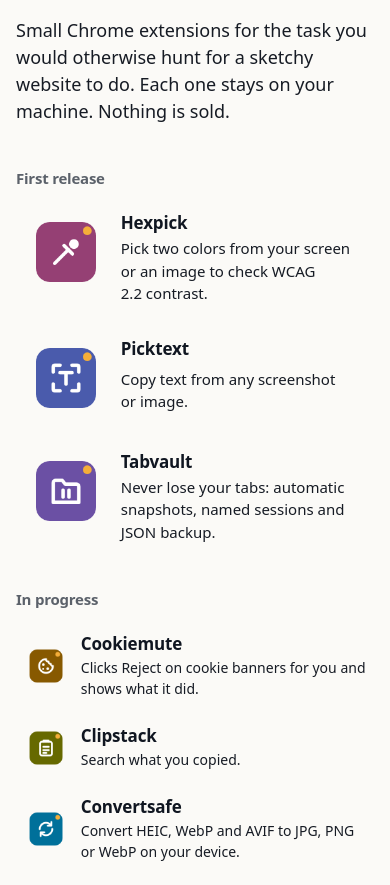
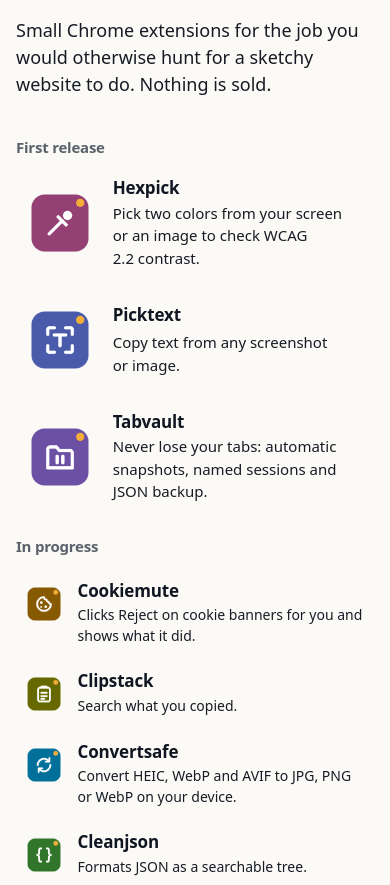
Before and after one commit to oddjobkit/oddjobkit.github.io, a plain HTML site: page index.html in a window 390 px wide. Shown: the part 199-1084 px from the top of the page. Drawn offline with Linux system fonts and the light colour scheme.

Commit message:
site: first tools stand as objects, phone row fixed
Icons sit on a shared row. The rest of the kit is three columns, not a stretched pair. The phone lockup no longer wraps the name into the sentence.

```diff
--- a/assets/site.css
+++ b/assets/site.css
@@ -235,7 +235,8 @@ p, li { text-wrap: pretty; }
 /* Home and indexes: one ruled list, not a grid of boxes */
 .open { padding-block: 2.75rem 0.5rem; }
 .open .lede { margin-block-start: 1.25rem; max-inline-size: 34rem; }
-.shelf, .bench { padding-block-start: 2.25rem; }
+.shelf { padding-block-start: 2rem; }
+.bench { padding-block-start: 1.75rem; }
 .shelf h2, .bench h2 {
   font-size: 0.9375rem;
   font-weight: 650;
@@ -246,12 +247,13 @@ p, li { text-wrap: pretty; }
 .shelf ul {
   display: grid;
   grid-template-columns: repeat(3, minmax(0, 1fr));
-  gap: 0.75rem;
+  gap: 1.25rem 2rem;
 }
 .bench ul {
   display: grid;
-  grid-template-columns: repeat(2, minmax(0, 1fr));
-  column-gap: 2rem;
+  grid-template-columns: repeat(3, minmax(0, 1fr));
+  column-gap: 1.5rem;
+  row-gap: 0.15rem;
 }
 .pick {
   display: grid;
@@ -262,25 +264,25 @@ p, li { text-wrap: pretty; }
   border-radius: 14px;
 }
 .shelf .pick {
-  grid-template-columns: 5rem minmax(0, 1fr);
-  column-gap: 0.9rem;
-  row-gap: 0.2rem;
-  align-items: start;
-  padding: 0.65rem;
+  display: flex;
+  flex-direction: column;
+  align-items: flex-start;
+  gap: 0.55rem;
+  padding: 0.4rem;
   min-block-size: var(--target);
 }
-.shelf .pick img { grid-row: 1 / span 2; inline-size: 5rem; block-size: 5rem; }
-.shelf .pick h3, .shelf .pick p { align-self: start; }
-.shelf .pick p { margin: 0; font-size: 0.9375rem; }
+.shelf .pick img { inline-size: 4.75rem; block-size: 4.75rem; }
+.shelf .pick p { margin: 0; font-size: 0.9375rem; max-inline-size: 16rem; }
 .bench ul { row-gap: 0.25rem; }
 .bench .pick {
   grid-template-columns: 2.75rem minmax(0, 1fr);
-  column-gap: 0.8rem;
+  column-gap: 0.75rem;
   row-gap: 0.1rem;
-  padding: 0.7rem 0.5rem;
+  align-items: start;
+  padding: 0.65rem 0.35rem;
   border-radius: 10px;
 }
-.bench .pick img { grid-row: 1 / span 2; inline-size: 2.75rem; block-size: 2.75rem; }
+.bench .pick img { grid-row: 1 / span 2; inline-size: 2.75rem; block-size: 2.75rem; margin-block-start: 0.12rem; }
 .bench .pick p { margin: 0; font-size: 0.875rem; color: var(--text); }
 .pick:hover { background: var(--sunken); text-decoration: none; }
 .pick:hover h3 { text-decoration: underline; text-underline-offset: 0.14em; }
@@ -289,8 +291,22 @@ p, li { text-wrap: pretty; }
   .pick { transition: background-color 120ms ease-out; }
 }
 @container shell (inline-size < 44rem) {
-  .shelf ul, .bench ul { grid-template-columns: 1fr; }
+  .shelf ul { grid-template-columns: 1fr; }
+  .shelf .pick {
+    display: grid;
+    grid-template-columns: 4.75rem minmax(0, 1fr);
+    column-gap: 0.9rem;
+    row-gap: 0.15rem;
+    align-items: center;
+  }
+  .shelf .pick img { grid-row: 1 / span 2; }
+  .shelf .pick h3, .shelf .pick p { grid-column: 2; }
+  .bench ul { grid-template-columns: 1fr; }
 }
+@container shell (inline-size >= 44rem) and (inline-size < 58rem) {
+  .bench ul { grid-template-columns: 1fr 1fr; }
+}
+.catalog .roster { max-inline-size: 48rem; }
 .roster, .facts ul, .perms { list-style: none; padding: 0; }
 .roster { border-block-start: 1px solid var(--rule); }
 .line {
--- a/index.html
+++ b/index.html
@@ -29,7 +29,7 @@
   <div class="shell">
 <section class="open" aria-labelledby="top">
   <h1 id="top">One odd job.<br>Done properly.</h1>
-  <p class="lede">Small Chrome extensions for the task you would otherwise hunt for a sketchy website to do. Each one stays on your machine. Nothing is sold.</p>
+  <p class="lede">Small Chrome extensions for the job you would otherwise hunt for a sketchy website to do. Nothing is sold.</p>
 </section>
 <section class="shelf" aria-labelledby="first">
   <h2 id="first">First release</h2>
```
Also changed, not shown: 1 other file.
